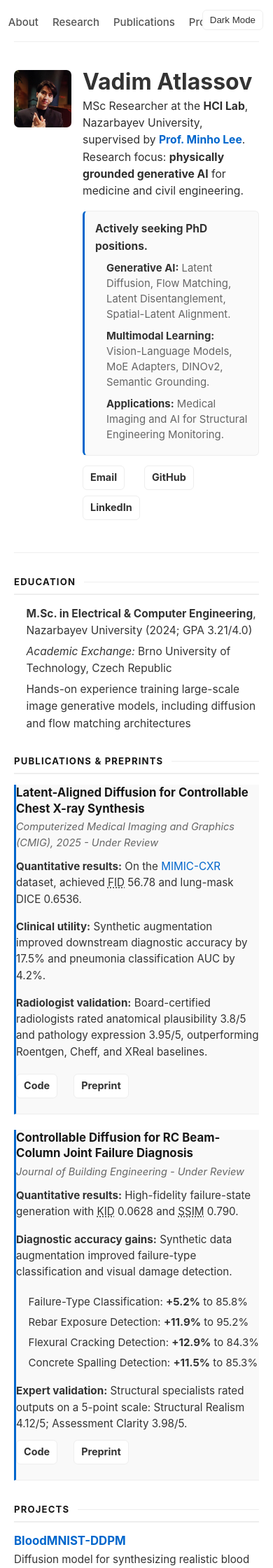
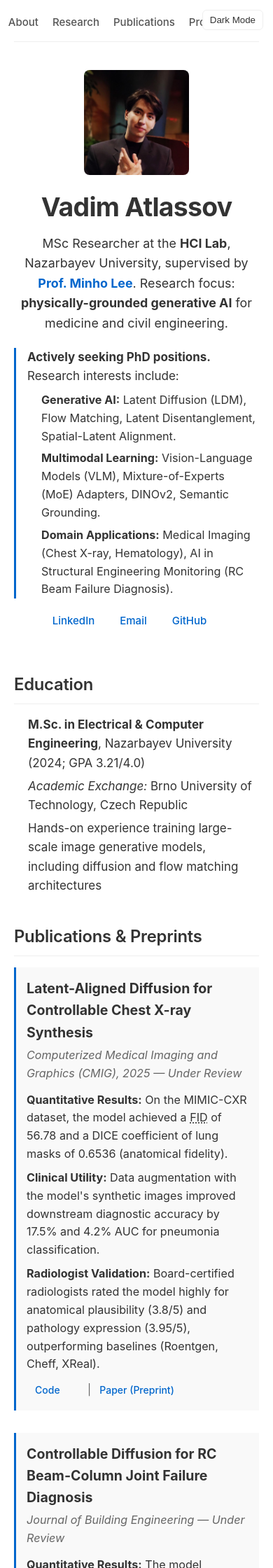
Before and after one commit to Vadim-ATL/Vadim-ATL.github.io, a Jekyll site: the page built from index.md, in a window 390 px wide. Shown: the top 2240 px of the page at 70% size. Built offline with Jekyll 4.4.1, drawn with Linux system fonts in a browser that asks for light colours; part of the change alters nothing that is shown; some of the changed text lies outside the part shown.

Commit message:
Refactor CV page styles and update content
Updated styling and content for CV page, including adjustments to font sizes, margins, and layout. Enhanced the presentation of research focus and publications.

```diff
--- a/index.md
+++ b/index.md
@@ -5,270 +5,189 @@ title: Vadim Atlassov - Researcher
 
 <style>
   .cv-page {
-    --cv-text: var(--text, #242424);
-    --cv-muted: var(--text-muted, #626262);
-    --cv-border: var(--border, #e7e2dc);
-    --cv-panel: var(--panel, #f7f6f3);
-    --cv-link: var(--link, #0b66c3);
-    --cv-max: 840px;
-
-    max-width: var(--cv-max);
-    margin: 0 auto;
-    color: var(--cv-text);
-    font-family: Inter, ui-sans-serif, system-ui, -apple-system, BlinkMacSystemFont, "Segoe UI", sans-serif;
-    font-size: 15.8px;
-    line-height: 1.58;
-    letter-spacing: 0;
+    font-size: 17px;
+    line-height: 1.6;
+    color: var(--text, #333);
   }
 
-  .cv-page a {
-    color: var(--cv-link);
-    text-decoration: none;
-    text-underline-offset: 3px;
+  .cv-page h1 {
+    font-size: 2.2em;
+    margin: 0 0 8px 0;
+    letter-spacing: -0.02em;
+    font-weight: 700;
   }
 
-  .cv-page a:hover {
+  .cv-page h2 {
+    font-size: 1.4em;
+    margin-top: 40px;
+    margin-bottom: 16px;
+    padding-bottom: 8px;
+    border-bottom: 1px solid var(--border, #eee);
+    letter-spacing: -0.01em;
+  }
+
+  .cv-page .profile-header {
+    display: flex;
+    gap: 32px;
+    align-items: flex-start;
+    margin-bottom: 24px;
+  }
+
+  .cv-page .profile-photo {
+    width: 150px;
+    height: 150px;
+    object-fit: cover;
+    border-radius: 8px;
+    flex-shrink: 0;
+  }
+
+  .cv-page .profile-info {
+    flex: 1;
+  }
+
+  .cv-page .bio {
+    font-size: 1.05em;
+    line-height: 1.6;
+    margin-bottom: 16px;
+  }
+
+  .cv-page .phd-status {
+    border-left: 3px solid var(--link, #0076df);
+    padding-left: 16px;
+    margin: 20px 0;
+  }
+
+  .cv-page .skills-list {
+    font-size: 0.95em;
+    margin-top: 8px;
+    padding-left: 20px;
+  }
+
+  .cv-page .skills-list li {
+    margin-bottom: 6px;
+  }
+
+  .cv-page .contact {
+    margin-top: 16px;
+    display: flex;
+    gap: 16px;
+  }
+
+  .cv-page .contact a {
+    text-decoration: none;
+    font-weight: 500;
+  }
+
+  .cv-page .contact a:hover {
     text-decoration: underline;
   }
 
-  .cv-page h1,
-  .cv-page h2,
-  .cv-page h3,
-  .cv-page p,
-  .cv-page ul {
-    margin-top: 0;
+  .cv-page .paper {
+    margin-bottom: 32px;
+    padding-bottom: 16px;
   }
 
-  .cv-page h1 {
-    margin-bottom: 6px;
-    font-size: clamp(2rem, 5vw, 2.55rem);
-    line-height: 1.05;
-    font-weight: 750;
-    letter-spacing: 0;
+  .cv-page .paper-title {
+    font-size: 1.15em;
+    font-weight: 700;
+    margin-bottom: 4px;
   }
 
-  .cv-page h2 {
-    display: flex;
-    align-items: center;
-    gap: 12px;
-    margin: 34px 0 15px;
-    color: #171717;
-    font-size: 0.82rem;
-    line-height: 1.2;
-    font-weight: 750;
-    letter-spacing: 0.09em;
-    text-transform: uppercase;
+  .cv-page .paper-venue {
+    font-size: 0.95em;
+    color: var(--text-muted, #666);
+    margin-bottom: 12px;
+    font-style: italic;
   }
 
-  .cv-page h2::after {
-    content: "";
-    height: 1px;
-    flex: 1;
-    background: var(--cv-border);
+  .cv-page .paper p {
+    font-size: 0.95em;
+    margin: 0 0 8px 0;
+  }
+
+  .cv-page .paper ul {
+    font-size: 0.95em;
+    margin-top: 4px;
+    margin-bottom: 12px;
+    padding-left: 20px;
+  }
+
+  .cv-page .paper ul li {
+    margin-bottom: 4px;
+  }
+
+  .cv-page .paper-links {
+    margin-top: 12px;
+    font-size: 0.9em;
+  }
+
+  .cv-page .paper-links a {
+    text-decoration: none;
+    font-weight: 500;
+  }
+
+  .cv-page .paper-links a:hover {
+    text-decoration: underline;
+  }
+
+  .cv-page .link-separator {
+    color: var(--text-muted, #ccc);
+    margin: 0 8px;
+  }
+
+  .cv-page .project {
+    margin-bottom: 24px;
+  }
+
+  .cv-page .project-title {
+    font-size: 1.1em;
+    font-weight: 700;
+    margin-bottom: 6px;
+  }
+
+  .cv-page .project-title a {
+    text-decoration: none;
+  }
+
+  .cv-page .project-title a:hover {
+    text-decoration: underline;
+  }
+
+  .cv-page .project p {
+    font-size: 0.95em;
+    margin: 0 0 12px 0;
+  }
+
+  .cv-page .tag {
+    font-size: 0.8em;
+    color: var(--text-muted, #666);
+    background: var(--panel, #f5f5f5);
+    padding: 3px 8px;
+    border-radius: 4px;
+    margin-right: 6px;
+    display: inline-block;
   }
 
   .cv-page ul {
-    padding-left: 1.1rem;
-    margin-bottom: 0;
+    padding-left: 20px;
   }
 
   .cv-page li {
-    margin-bottom: 5px;
+    margin-bottom: 6px;
   }
 
-  .cv-page .profile-header {
-    display: grid;
-    grid-template-columns: 116px minmax(0, 1fr);
-    gap: 24px;
-    align-items: start;
-    padding-bottom: 26px;
-    border-bottom: 1px solid var(--cv-border);
-  }
-
-  .cv-page .profile-photo {
-    width: 116px;
-    height: 116px;
-    object-fit: cover;
-    border-radius: 7px;
-    background: var(--cv-panel);
-  }
-
-  .cv-page .bio {
-    max-width: 68ch;
-    margin-bottom: 14px;
-    color: #2f2f2f;
-    font-size: 1.02rem;
-    line-height: 1.55;
-  }
-
-  .cv-page .phd-status {
-    margin: 16px 0 14px;
-    padding: 13px 15px;
-    border: 1px solid var(--cv-border);
-    border-left: 3px solid var(--cv-link);
-    border-radius: 6px;
-    background: color-mix(in srgb, var(--cv-panel) 72%, transparent);
-  }
-
-  .cv-page .phd-status > strong {
-    display: block;
-    margin-bottom: 8px;
-  }
-
-  .cv-page .skills-list {
-    display: grid;
-    gap: 4px;
-    padding-left: 1rem;
-    color: var(--cv-muted);
-    font-size: 0.93rem;
-    line-height: 1.48;
-  }
-
-  .cv-page .skills-list strong {
-    color: var(--cv-text);
-  }
-
-  .cv-page .contact {
-    display: flex;
-    flex-wrap: wrap;
-    gap: 8px;
-    margin-top: 12px;
-  }
-
-  .cv-page .contact a,
-  .cv-page .paper-links a {
-    display: inline-flex;
-    align-items: center;
-    min-height: 32px;
-    padding: 5px 10px;
-    border: 1px solid var(--cv-border);
-    border-radius: 6px;
-    color: var(--cv-text);
-    background: #fff;
-    font-size: 0.9rem;
-    font-weight: 650;
-  }
-
-  .cv-page .contact a:hover,
-  .cv-page .paper-links a:hover {
-    border-color: color-mix(in srgb, var(--cv-link) 38%, var(--cv-border));
-    color: var(--cv-link);
-    text-decoration: none;
-  }
-
-  .cv-page .compact-list {
-    color: #343434;
-  }
-
-  .cv-page .paper,
-  .cv-page .project {
-    padding: 0 0 22px;
-    margin-bottom: 22px;
-    border-bottom: 1px solid var(--cv-border);
-  }
-
-  .cv-page .project:last-child,
-  .cv-page .paper:last-of-type {
-    border-bottom: 0;
-  }
-
-  .cv-page .paper-title,
-  .cv-page .project-title {
-    margin-bottom: 4px;
-    color: #171717;
-    font-size: 1.05rem;
-    line-height: 1.35;
-    font-weight: 750;
-  }
-
-  .cv-page .paper-venue {
-    margin-bottom: 10px;
-    color: var(--cv-muted);
-    font-size: 0.91rem;
-    font-style: italic;
-  }
-
-  .cv-page .paper p,
-  .cv-page .project p {
-    margin-bottom: 8px;
-    color: #333;
-    font-size: 0.95rem;
-    line-height: 1.53;
-  }
-
-  .cv-page .paper-points {
-    display: grid;
-    gap: 8px;
-    margin-bottom: 12px;
-  }
-
-  .cv-page .metric-list {
-    columns: 2;
-    column-gap: 28px;
-    margin: 4px 0 12px;
-    color: #333;
-    font-size: 0.94rem;
-  }
-
-  .cv-page .paper-links {
-    display: flex;
-    flex-wrap: wrap;
-    gap: 8px;
-    margin-top: 12px;
-  }
-
-  .cv-page .link-separator {
-    display: none;
-  }
-
-  .cv-page .tags {
-    display: flex;
-    flex-wrap: wrap;
-    gap: 6px;
-    margin-top: 10px;
-  }
-
-  .cv-page .tag {
-    display: inline-flex;
-    align-items: center;
-    min-height: 24px;
-    padding: 2px 8px;
-    border-radius: 999px;
-    color: #555;
-    background: var(--cv-panel);
-    font-size: 0.78rem;
-    font-weight: 600;
-  }
-
-  @media (max-width: 640px) {
-    .cv-page {
-      font-size: 15.5px;
+  @media (max-width: 600px) {
+    .cv-page .profile-header {
+      flex-direction: column;
+      gap: 16px;
+      align-items: center;
+      text-align: center;
     }
-
-    .cv-page .profile-header {
-      grid-template-columns: 82px minmax(0, 1fr);
-      gap: 16px;
+    .cv-page .contact {
+      justify-content: center;
     }
-
-    .cv-page .profile-photo {
-      width: 82px;
-      height: 82px;
-    }
-
-    .cv-page .bio {
-      font-size: 0.98rem;
-    }
-
     .cv-page .phd-status {
-      grid-column: 1 / -1;
-    }
-
-    .cv-page .contact {
-      grid-column: 1 / -1;
-    }
-
-    .cv-page .metric-list {
-      columns: 1;
+      text-align: left;
     }
   }
 </style>
@@ -277,32 +196,35 @@ title: Vadim Atlassov - Researcher
 
   <div class="profile-header">
     <img class="profile-photo" src="assets/personal_photo.png" alt="Vadim Atlassov">
+
     <div class="profile-info">
       <h1>Vadim Atlassov</h1>
       <p class="bio">
         MSc Researcher at the <strong>HCI Lab</strong>, Nazarbayev University, supervised by
         <strong><a href="https://scholar.google.com/citations?user=ipi5AVsAAAAJ&hl=ko">Prof. Minho Lee</a></strong>.
-        Research focus: <strong>physically grounded generative AI</strong> for medicine and civil engineering.
+        Research focus: <strong>physically-grounded generative AI</strong> for medicine and civil engineering.
       </p>
+
       <div class="phd-status">
-        <strong>Actively seeking PhD positions.</strong>
+        <strong>Actively seeking PhD positions.</strong> Research interests include:
         <ul class="skills-list">
-          <li><strong>Generative AI:</strong> Latent Diffusion, Flow Matching, Latent Disentanglement, Spatial-Latent Alignment.</li>
-          <li><strong>Multimodal Learning:</strong> Vision-Language Models, MoE Adapters, DINOv2, Semantic Grounding.</li>
-          <li><strong>Applications:</strong> Medical Imaging and AI for Structural Engineering Monitoring.</li>
+          <li><strong>Generative AI:</strong> Latent Diffusion (LDM), Flow Matching, Latent Disentanglement, Spatial-Latent Alignment.</li>
+          <li><strong>Multimodal Learning:</strong> Vision-Language Models (VLM), Mixture-of-Experts (MoE) Adapters, DINOv2, Semantic Grounding.</li>
+          <li><strong>Domain Applications:</strong> Medical Imaging (Chest X-ray, Hematology), AI in Structural Engineering Monitoring (RC Beam Failure Diagnosis).</li>
         </ul>
       </div>
-      <div class="contact" aria-label="Contact links">
+
+      <div class="contact">
+        <a href="https://www.linkedin.com/in/vadim-atlassov">LinkedIn</a>
         <a href="mailto:vadim.atlassov@nu.edu.kz">Email</a>
         <a href="https://github.com/Vadim-ATL">GitHub</a>
-        <a href="https://www.linkedin.com/in/vadim-atlassov">LinkedIn</a>
       </div>
     </div>
   </div>
 
   <h2 id="education">Education</h2>
 
-  <ul class="compact-list">
+  <ul>
     <li><strong>M.Sc. in Electrical &amp; Computer Engineering</strong>, Nazarbayev University (2024; GPA 3.21/4.0)</li>
     <li><em>Academic Exchange:</em> Brno University of Technology, Czech Republic</li>
     <li>Hands-on experience training large-scale image generative models, including diffusion and flow matching architectures</li>
@@ -312,35 +234,45 @@ title: Vadim Atlassov - Researcher
 
   <div class="paper">
     <div class="paper-title">Latent-Aligned Diffusion for Controllable Chest X-ray Synthesis</div>
-    <div class="paper-venue">Computerized Medical Imaging and Graphics (CMIG), 2025 - Under Review</div>
-    <div class="paper-points">
-      <p><strong>Quantitative results:</strong> On the <a href="https://physionet.org/content/mimic-cxr/2.1.0/">MIMIC-CXR</a> dataset, achieved <abbr title="Frechet Inception Distance">FID</abbr> 56.78 and lung-mask DICE 0.6536.</p>
-      <p><strong>Clinical utility:</strong> Synthetic augmentation improved downstream diagnostic accuracy by 17.5% and pneumonia classification AUC by 4.2%.</p>
-      <p><strong>Radiologist validation:</strong> Board-certified radiologists rated anatomical plausibility 3.8/5 and pathology expression 3.95/5, outperforming Roentgen, Cheff, and XReal baselines.</p>
-    </div>
+    <div class="paper-venue">Computerized Medical Imaging and Graphics (CMIG), 2025 — Under Review</div>
+    <p>
+      <strong>Quantitative Results:</strong> On the <a href="https://physionet.org/content/mimic-cxr/2.1.0/" style="color: inherit; text-decoration: none;">MIMIC-CXR</a> dataset, the model achieved a <abbr title="Fréchet Inception Distance">FID</abbr> of 56.78 and a DICE coefficient of lung masks of 0.6536 (anatomical fidelity).
+    </p>
+    <p>
+      <strong>Clinical Utility:</strong> Data augmentation with the model's synthetic images improved downstream diagnostic accuracy by 17.5% and 4.2% AUC for pneumonia classification.
+    </p>
+    <p>
+      <strong>Radiologist Validation:</strong> Board-certified radiologists rated the model highly for anatomical plausibility (3.8/5) and pathology expression (3.95/5), outperforming baselines (Roentgen, Cheff, XReal).
+    </p>
     <div class="paper-links">
-      <a href="https://github.com/nubcico/XrayGen/tree/main" target="_blank" rel="noopener">Code</a>
-      <a href="https://drive.google.com/file/d/15GdmNFHsGnfKEw_baX7_C4s7PcGfTG69/view?usp=sharing">Preprint</a>
+      <a class="btn btn-secondary" href="https://github.com/nubcico/XrayGen/tree/main" target="_blank" rel="noopener">Code</a>
+      <span class="link-separator">|</span>
+      <a href="https://drive.google.com/file/d/15GdmNFHsGnfKEw_baX7_C4s7PcGfTG69/view?usp=sharing">Paper (Preprint)</a>
     </div>
   </div>
 
   <div class="paper">
     <div class="paper-title">Controllable Diffusion for RC Beam-Column Joint Failure Diagnosis</div>
-    <div class="paper-venue">Journal of Building Engineering - Under Review</div>
-    <div class="paper-points">
-      <p><strong>Quantitative results:</strong> High-fidelity failure-state generation with <abbr title="Kernel Inception Distance">KID</abbr> 0.0628 and <abbr title="Structural Similarity Index">SSIM</abbr> 0.790.</p>
-      <p><strong>Diagnostic accuracy gains:</strong> Synthetic data augmentation improved failure-type classification and visual damage detection.</p>
-    </div>
-    <ul class="metric-list">
-      <li>Failure-Type Classification: <strong>+5.2%</strong> to 85.8%</li>
-      <li>Rebar Exposure Detection: <strong>+11.9%</strong> to 95.2%</li>
-      <li>Flexural Cracking Detection: <strong>+12.9%</strong> to 84.3%</li>
-      <li>Concrete Spalling Detection: <strong>+11.5%</strong> to 85.3%</li>
+    <div class="paper-venue">Journal of Building Engineering — Under Review</div>
+    <p>
+      <strong>Quantitative Results:</strong> The model demonstrated high fidelity and structural consistency in generating failure states, achieving a <abbr title="Kernel Inception Distance">KID</abbr> of 0.0628 and an <abbr title="Structural Similarity Index">SSIM</abbr> of 0.790.
+    </p>
+    <p>
+      <strong>Diagnostic Accuracy Gains:</strong> Synthetic data augmentation significantly enhanced automated diagnostic performance:
+    </p>
+    <ul style="margin-top: 4px; margin-bottom: 12px;">
+      <li>Failure-Type Classification: <strong>+5.2%</strong> (to 85.8%)</li>
+      <li>Rebar Exposure Detection: <strong>+11.9%</strong> (to 95.2%)</li>
+      <li>Flexural Cracking Detection: <strong>+12.9%</strong> (to 84.3%)</li>
+      <li>Concrete Spalling Detection: <strong>+11.5%</strong> (to 85.3%)</li>
     </ul>
-    <p><strong>Expert validation:</strong> Structural specialists rated outputs on a 5-point scale: Structural Realism 4.12/5; Assessment Clarity 3.98/5.</p>
+    <p>
+      <strong>Expert Validation:</strong> Structural specialists rated the outputs on a 5-point scale — Structural Realism: 4.12/5; Assessment Clarity: 3.98/5.
+    </p>
     <div class="paper-links">
       <a href="https://github.com/nubcico/GenBeamJoint" target="_blank" rel="noopener">Code</a>
-      <a href="https://drive.google.com/file/d/1GpUAm8dhRuAxDzlUNANdaiV1kBqmBDmX/view?usp=sharing">Preprint</a>
+      <span class="link-separator">|</span>
+      <a href="https://drive.google.com/file/d/1GpUAm8dhRuAxDzlUNANdaiV1kBqmBDmX/view?usp=sharing">Paper (Preprint)</a>
     </div>
   </div>
 
@@ -348,10 +280,10 @@ title: Vadim Atlassov - Researcher
 
   <div class="project">
     <div class="project-title"><a href="https://github.com/Vadim-ATL/BloodMNIST-DDPM">BloodMNIST-DDPM</a></div>
-    <p>
+    <p style="margin-top: 8px;">
       Diffusion model for synthesizing realistic blood cell microscopy images. Generates 8 cell types with clinically accurate morphology.
     </p>
-    <div class="tags">
+    <div style="margin-top: 12px;">
       <span class="tag">Medical Imaging</span>
       <span class="tag">DDPM</span>
       <span class="tag">Hematology</span>
```
